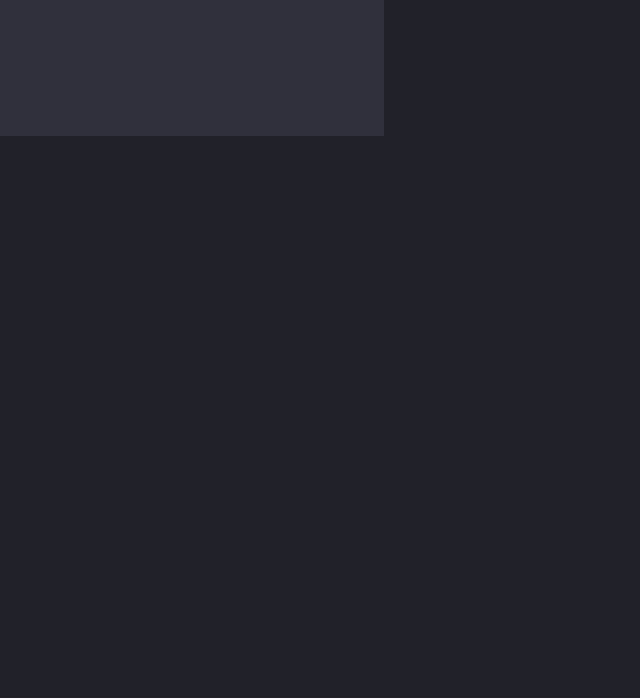
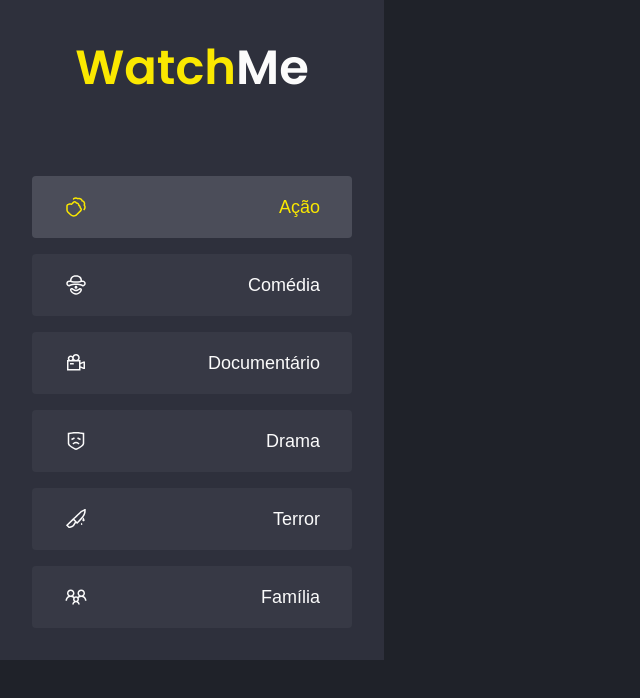
Before and after one commit to iagommendes/ignit-reactjs-challenge2, a React app: page / in a window 1280 px wide. Shown: the top 698 px of the page, without its empty margins (0-640 px from the left). Built offline with nearby package versions, Linux system fonts and the light colour scheme; data requests are answered from the project's data file.

Commit message:
Update SideBar.tsx

```diff
--- a/src/components/SideBar.tsx
+++ b/src/components/SideBar.tsx
@@ -1,18 +1,37 @@
+import { Button } from "./Button";
+
 interface SideBarProps {
-  fisrtTitle: string;
-  secondTitle: string;
-  children: Array<any>;
+  genres: Array<{
+    id: number;
+    name: 'action' | 'comedy' | 'documentary' | 'drama' | 'horror' | 'family';
+    title: string;
+  }>
+  selectedGenreId: number;
+  setSelectedGenreId: (id: number) => void;
 }
 
-export function SideBar(props: SideBarProps) {
-  return (
+export function SideBar({ genres, selectedGenreId, setSelectedGenreId }: SideBarProps) {
+
+  function handleClickButton(id: number) {
+    setSelectedGenreId(id);
+  }
+
+  return(
     <nav className="sidebar">
-      <span>
-        {props.fisrtTitle}
-        <p>{props.secondTitle}</p>
-      </span>
+    <span>Watch<p>Me</p></span>
 
-      <div className="buttons-container">{props.children}</div>
-    </nav>
+    <div className="buttons-container">
+      {genres.map(genre => (
+        <Button
+          key={String(genre.id)}
+          title={genre.title}
+          iconName={genre.name}
+          onClick={() => handleClickButton(genre.id)}
+          selected={selectedGenreId === genre.id}
+        />
+      ))}
+    </div>
+
+  </nav>
   );
 }
```
